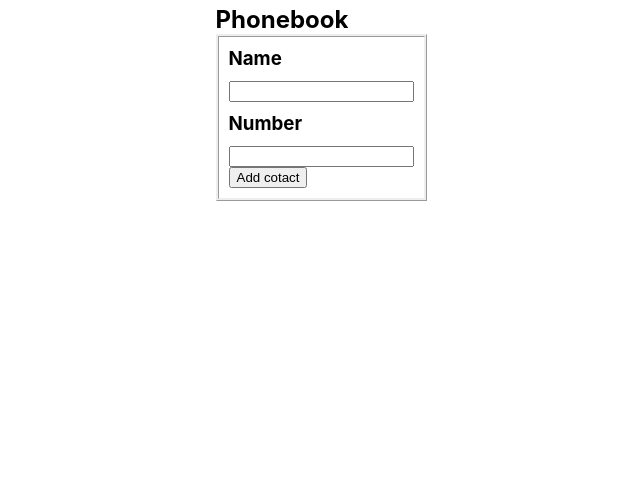
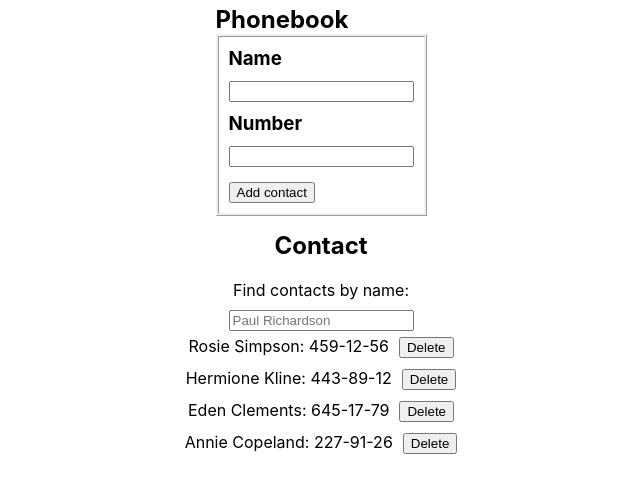
Before and after one commit to Oleksii83/goit-react-hw-02-phonebook, a React (Create React App) app: page / in a window 1280 px wide. Shown: the top 492 px of the page, without its empty margins (319-959 px from the left). Built offline with nearby package versions, Linux system fonts and the light colour scheme.

Commit message:
task 2/3

```diff
--- a/src/App.css
+++ b/src/App.css
@@ -1,4 +1,4 @@
-.Input-form{
+.Input-form {
   padding: 5px;
   display: flex;
   flex-direction: column;
@@ -18,7 +18,6 @@
   align-items: flex-start;
 
   border: ridge;
-
 }
 
 .Input-name {
@@ -28,3 +27,13 @@
 .Input {
   margin-bottom: 10px;
 }
+
+.SearchContainer {
+  display: flex;
+  flex-direction: column;
+  align-items: center;
+}
+
+.input-btn {
+  margin-top: 15px;
+}
--- a/src/App.js
+++ b/src/App.js
@@ -1,10 +1,40 @@
 import { Component } from 'react';
 import './App.css';
+// import shortid from 'shortid';
 import Form from './Component/PhonebookForm/PhonebookForm';
+// import Search from './Component/SearchForm/SearchForm';
+import Filter from './Component/SearchForm/SearchForm';
+import FilterList from './Component/FilterList/FilterList';
 // import { NIL as NIL_UUID } from 'uuid';
 
 class App extends Component {
-  state = {};
+  state = {
+    contacts: [
+      { id: 'id-1', name: 'Rosie Simpson', number: '459-12-56' },
+      { id: 'id-2', name: 'Hermione Kline', number: '443-89-12' },
+      { id: 'id-3', name: 'Eden Clements', number: '645-17-79' },
+      { id: 'id-4', name: 'Annie Copeland', number: '227-91-26' },
+    ],
+    filter: '',
+  };
+
+  // const normalizedFilter = this.state.filter.toLocaleLowerCase();
+
+  getFilterSearch = () => {
+    const { contacts, filter } = this.state;
+    const normalizedFilter = filter.toLowerCase();
+    return contacts.filter(contact => contact.name.toLowerCase().includes(normalizedFilter));
+  };
+
+  onSearchChange = e => {
+    this.setState({ filter: e.currentTarget.value });
+  };
+
+  onDeleteContact = id => {
+    this.setState({
+      contacts: this.state.contacts.filter(contact => contact.id !== id),
+    });
+  };
 
   formSubmitHandler = data => {
     console.log(data);
@@ -12,10 +42,15 @@ class App extends Component {
 
   render() {
     return (
-      <div className="Input-form">
-        <h2>Phonebook</h2>
-        <Form onSubmit={this.formSubmitHandler} />
-      </div>
+      <>
+        <div className="Input-form">
+          <h2>Phonebook</h2>
+          <Form onSubmit={this.formSubmitHandler} />
+        </div>
+        <Filter value={this.state.filter} onChange={this.onSearchChange} />
+
+        <FilterList contacts={this.getFilterSearch()} onDeleteContact={this.onDeleteContact} />
+      </>
     );
   }
 }
--- /dev/null
+++ b/src/Component/FilterList/FilterList.js
@@ -0,0 +1,16 @@
+import React from 'react';
+import s from './FilterList.module.css';
+
+const FilterList = ({ contacts, onDeleteContact }) => (
+  <ul className={s.container}>
+    {contacts.map(({ name, number, id }) => (
+      <li key={id} className={s.item}>
+        {name}: {number}
+        <button type="button" onClick={() => onDeleteContact(id)} className={s.btn}>
+          Delete
+        </button>
+      </li>
+    ))}
+  </ul>
+);
+export default FilterList;
--- /dev/null
+++ b/src/Component/FilterList/FilterList.module.css
@@ -0,0 +1,13 @@
+.container {
+  display: flex;
+  flex-direction: column;
+  align-items: center;
+}
+
+.item {
+  padding: 5px;
+}
+
+.btn {
+  margin-left: 10px;
+}
--- /dev/null
+++ b/src/Component/FilterList/index.js
@@ -0,0 +1 @@
+export { default } from './FilterList';
--- a/src/Component/PhonebookForm/PhonebookForm.js
+++ b/src/Component/PhonebookForm/PhonebookForm.js
@@ -1,5 +1,6 @@
 import { Component } from 'react';
 import shortid from 'shortid';
+import s from './PhonebookForm.module.css';
 
 class Form extends Component {
   state = {
@@ -52,7 +53,7 @@ class Form extends Component {
             required
           />
         </label>
-        <label className="TelInputContainer" htmlFor={this.nameInputId}>
+        <label className="TelInputContainer" htmlFor={this.numberInputId}>
           <h3 className="Input-name"> Number </h3>
           <input
             value={this.state.number}
@@ -66,7 +67,7 @@ class Form extends Component {
           />
         </label>
         <button type="submit" className="input-btn">
-          Add cotact
+          Add contact
         </button>
       </form>
     );
--- /dev/null
+++ b/src/Component/PhonebookForm/PhonebookForm.module.css
@@ -0,0 +1,3 @@
+.input-btn {
+  margin-bottom: 15px;
+}
--- /dev/null
+++ b/src/Component/SearchForm/SearchForm.js
@@ -0,0 +1,57 @@
+// import { Component } from 'react';
+import React from 'react';
+import s from './SearchForm.module.css';
+
+// class Search extends Component {
+//   state = {
+//     contacts: [
+//       { id: 'id-1', name: 'Rosie Simpson', number: '459-12-56' },
+//       { id: 'id-2', name: 'Hermione Kline', number: '443-89-12' },
+//       { id: 'id-3', name: 'Eden Clements', number: '645-17-79' },
+//       { id: 'id-4', name: 'Annie Copeland', number: '227-91-26' },
+//     ],
+//     filter: '',
+//   };
+
+//   onSearchChange = e => {
+//     this.setState({ filter: e.currentTarget.value });
+//   };
+
+//   searchSubmit = e => {
+//     e.preventDefault();
+//     console.log(this.state);
+//   };
+
+//   render() {
+//     return (
+//       <>
+
+// <label className={s.SearchContainer}>
+//   Find contacts by name:
+//   <input
+//     type="text"
+//     value={this.state.filter}
+//     onChange={this.onSearchChange}
+//     className="InputSearch"
+//     placeholder="Paul Richardson"
+//   />
+// </label>
+//       </>
+//     );
+//   }
+// }
+const Filter = ({ value, onChange }) => (
+  <label className={s.SearchContainer}>
+    <h2 className={s.SearchName}>Contact</h2>
+    <p className={s.ContName}>Find contacts by name:</p>
+    <input
+      type="text"
+      value={value}
+      onChange={onChange}
+      className="InputSearch"
+      placeholder="Paul Richardson"
+    />
+  </label>
+);
+
+export default Filter;
--- /dev/null
+++ b/src/Component/SearchForm/SearchForm.module.css
@@ -0,0 +1,17 @@
+.SearchContainer {
+  display: flex;
+  flex-direction: column;
+  align-items: center;
+}
+
+.SearchName {
+  padding: 10px;
+}
+
+.ContName {
+  padding: 10px;
+}
+
+.InputSearch {
+  padding: 5px;
+}
--- /dev/null
+++ b/src/Component/SearchForm/index.js
@@ -0,0 +1 @@
+export { default } from './SearchForm';
```
Also changed, not shown: src/Component/PhonebookForm/PhonebookForm.css (deleted). Lines whose indentation alone changed are shown as unchanged.
